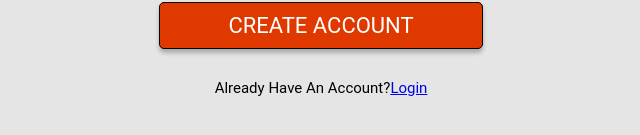
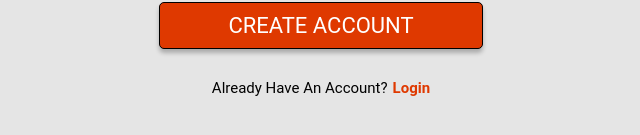
Before and after one commit to jfan0888/kiku-frontend, a React app: page / in a window 1280 px wide. Shown: the part 585-720 px from the top of the page, without its empty margins (319-959 px from the left). Built offline with nearby package versions, Linux system fonts and the light colour scheme.

Commit message:
added text link styling

```diff
--- a/src/styles/app.scss
+++ b/src/styles/app.scss
@@ -3,3 +3,10 @@
 .app-container {
   height: 100vh;
 }
+
+.text-link {
+  color: #df3900;
+  font-weight: bold;
+  margin-left: 5px;
+  text-decoration: none;
+}
```
